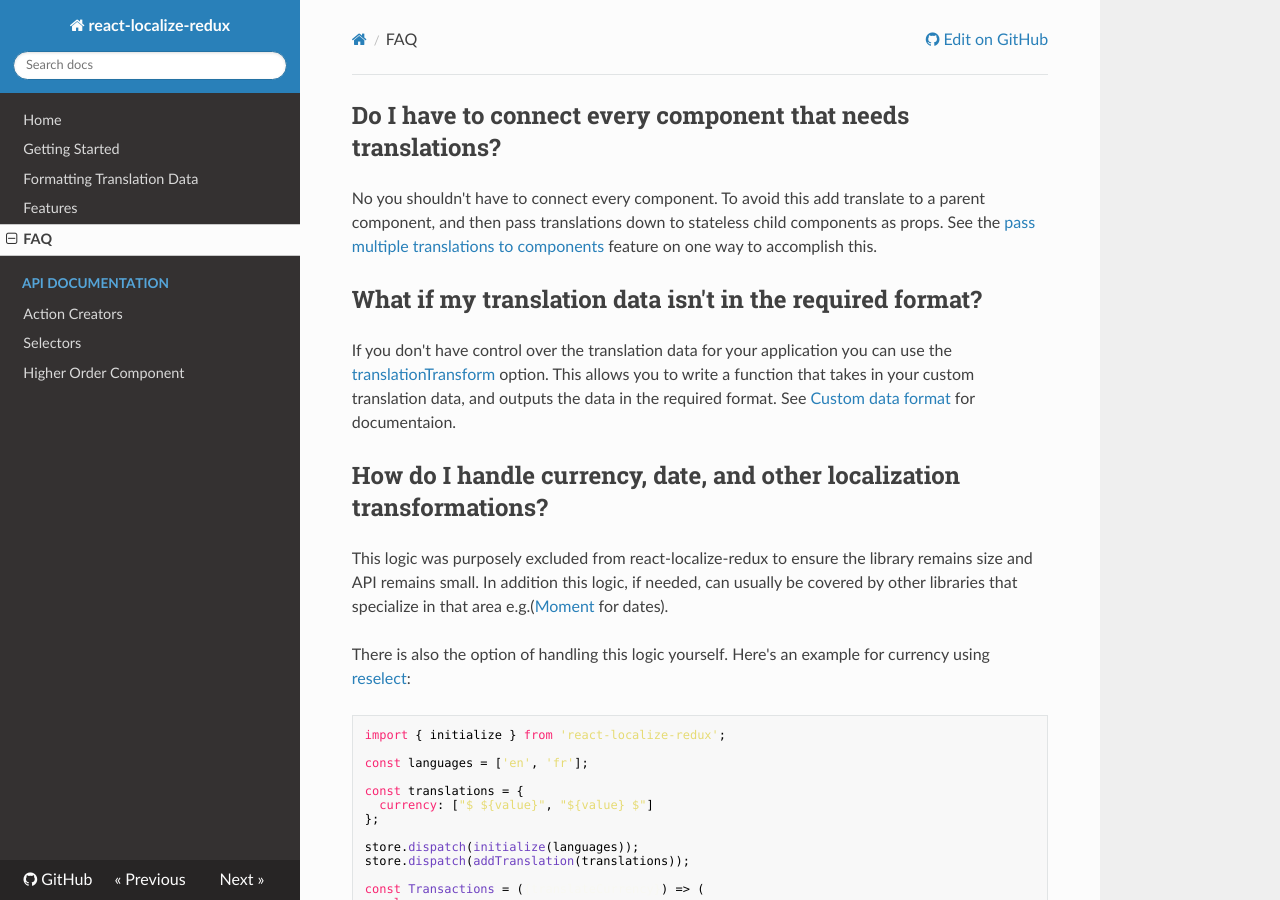
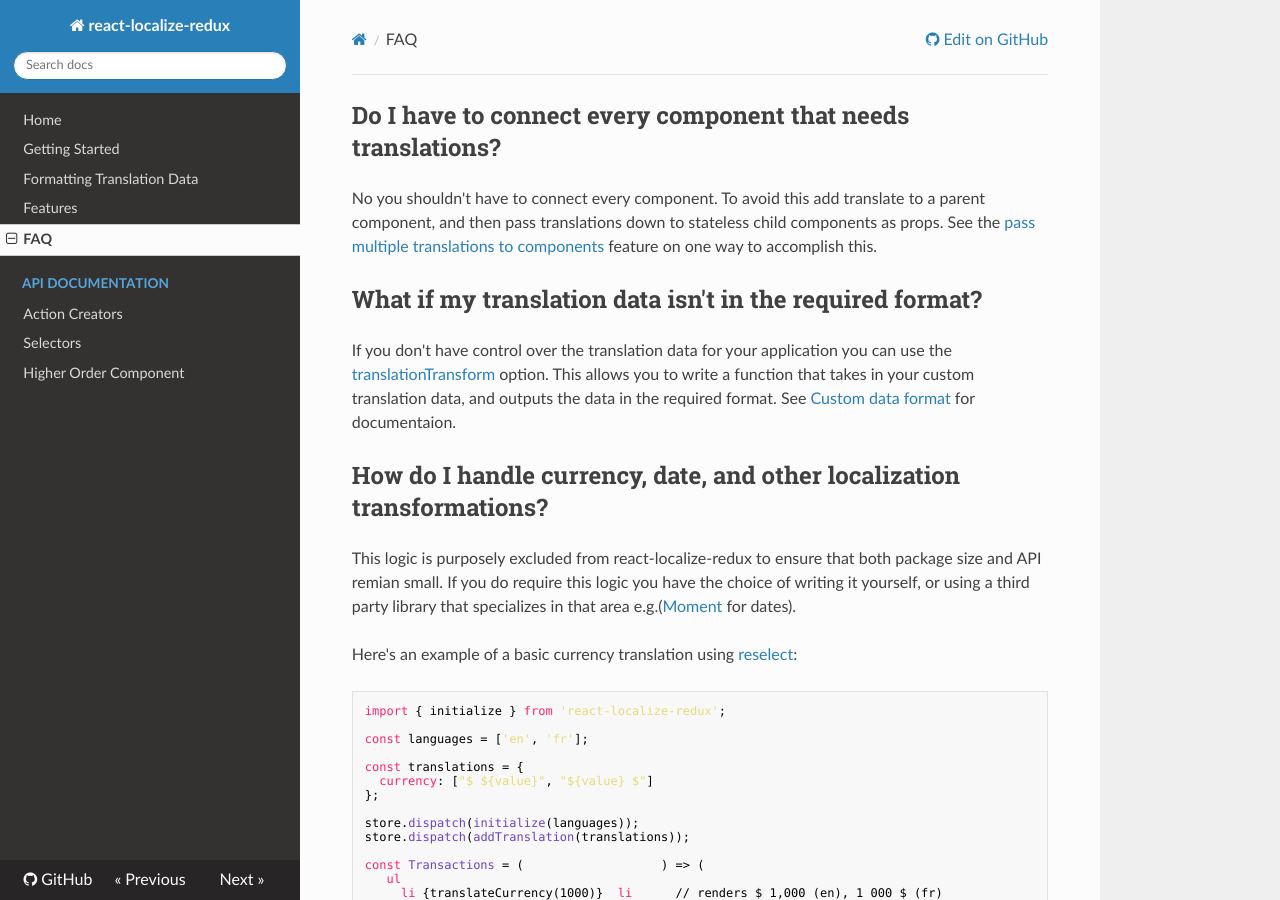
Before and after one commit to Hiccup19940325/react-redux_in_deepth, an MkDocs documentation site: the page built from docs/faq.md, in a window 1280 px wide and 900 px high. Built offline with MkDocs 1.6.1, drawn with Linux system fonts in a browser that asks for light colours; nearby versions of some CDN libraries; old or Windows-style settings are respelled for this version of MkDocs.

Commit message:
update faq page

````diff
--- a/docs/faq.md
+++ b/docs/faq.md
@@ -11,10 +11,9 @@ See [Custom data format](/formatting-translation-data/#custom-data-format) for d
 
 ## How do I handle currency, date, and other localization transformations?
 
-This logic was purposely excluded from react-localize-redux to ensure the library remains size and API remains small.
-In addition this logic, if needed, can usually be covered by other libraries that specialize in that area e.g.([Moment](https://momentjs.com/) for dates).
+This logic is purposely excluded from react-localize-redux to ensure that both package size and API remian small. If you do require this logic you have the choice of writing it yourself, or using a third party library that specializes in that area e.g.([Moment](https://momentjs.com/) for dates).
 
-There is also the option of handling this logic yourself. Here's an example for currency using [reselect](https://github.com/reactjs/reselect):
+Here's an example of a basic currency translation using [reselect](https://github.com/reactjs/reselect):
 
 ```javascript
 import { initialize } from 'react-localize-redux';
````
